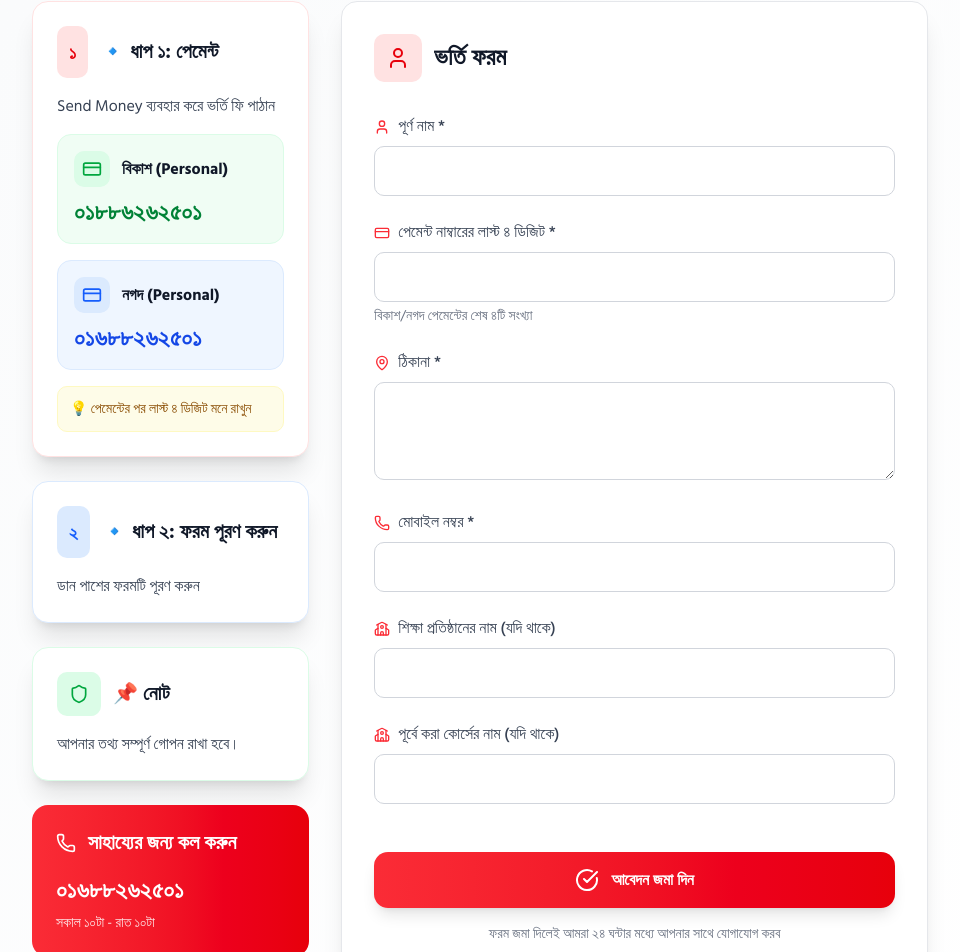
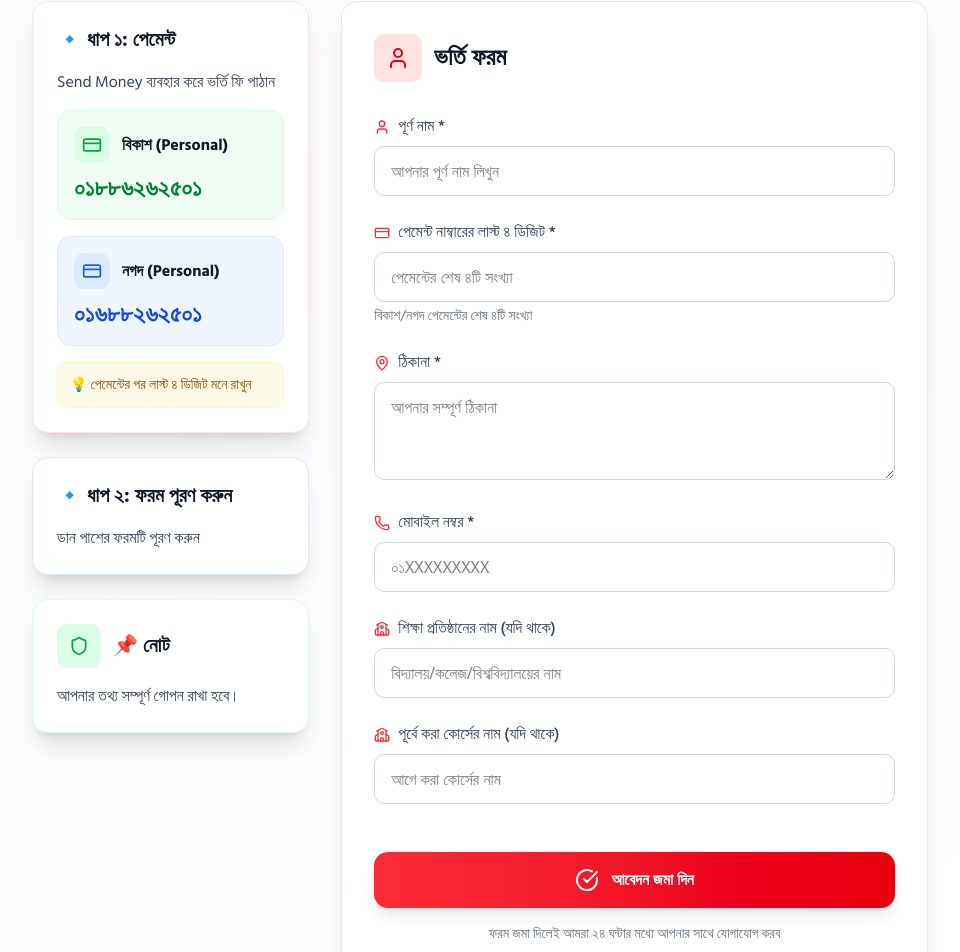
Before and after one commit to mamunurroshid90/noor-calligrapher, a Next.js app: page /enroll in a window 1280 px wide. Shown: the part 394-1346 px from the top of the page, without its empty margins (160-1120 px from the left). Built offline with nearby package versions, Linux system fonts and the light colour scheme.

Commit message:
added form integration & added video

```diff
--- a/package.json
+++ b/package.json
@@ -9,6 +9,7 @@
     "lint": "eslint"
   },
   "dependencies": {
+    "@emailjs/browser": "^4.4.1",
     "@radix-ui/react-dialog": "^1.1.15",
     "@radix-ui/react-slot": "^1.2.3",
     "class-variance-authority": "^0.7.1",
--- a/src/app/(main)/courses/page.tsx
+++ b/src/app/(main)/courses/page.tsx
@@ -56,7 +56,7 @@
       {/* Imported Components */}
       <HeroSection
         banglaFont={banglaFont}
-        onWatchVideo={openYouTubeVideo}
+        // onWatchVideo={openYouTubeVideo}
         onEnrollClick={handleEnrollClick}
       />
 
--- a/src/app/(main)/enroll/page.tsx
+++ b/src/app/(main)/enroll/page.tsx
@@ -25,6 +25,7 @@
   });
   const [isSubmitting, setIsSubmitting] = useState(false);
   const [isSubmitted, setIsSubmitted] = useState(false);
+  const [error, setError] = useState("");
 
   const handleChange = (
     e: React.ChangeEvent<HTMLInputElement | HTMLTextAreaElement>
@@ -35,16 +36,61 @@
     });
   };
 
+  // 🔥 সরাসরি ইমেইল পাঠানো (ইমেইল বক্স না খুলে)
   const handleSubmit = async (e: React.FormEvent) => {
     e.preventDefault();
     setIsSubmitting(true);
+    setError("");
 
-    // Simulate API call
-    setTimeout(() => {
-      setIsSubmitted(true);
+    try {
+      // FormSubmit.co ব্যবহার করে সরাসরি ইমেইল পাঠানো
+      const formDataObj = new FormData();
+      formDataObj.append(
+        "_subject",
+        `🎨 নতুন ভর্তি আবেদন - ${formData.fullName}`
+      );
+      formDataObj.append("name", formData.fullName);
+      formDataObj.append("mobile", formData.mobileNumber);
+      formDataObj.append("payment", formData.paymentLast4Digits);
+      formDataObj.append("address", formData.address);
+      formDataObj.append("institution", formData.institutionName || "নাই");
+      formDataObj.append("previous_course", formData.previousCourse || "নাই");
+      formDataObj.append("_replyto", formData.mobileNumber);
+      formDataObj.append("_template", "table");
+      formDataObj.append("_captcha", "false");
+
+      const response = await fetch(
+        "https://formsubmit.co/ajax/nijummamun7@gmail.com",
+        {
+          method: "POST",
+          body: formDataObj,
+        }
+      );
+
+      const result = await response.json();
+
+      if (result.success) {
+        setIsSubmitted(true);
+      } else {
+        throw new Error("ইমেইল পাঠানো যায়নি");
+      }
+    } catch (err) {
+      setError("আবেদন জমা দেওয়া যায়নি। পরে আবার চেষ্টা করুন।");
+    } finally {
       setIsSubmitting(false);
-      console.log("Form submitted:", formData);
-    }, 1500);
+    }
+  };
+
+  const resetForm = () => {
+    setIsSubmitted(false);
+    setFormData({
+      fullName: "",
+      paymentLast4Digits: "",
+      address: "",
+      mobileNumber: "",
+      institutionName: "",
+      previousCourse: "",
+    });
   };
 
   return (
@@ -81,9 +127,6 @@
               {/* Step 1: Payment */}
               <div className="bg-white rounded-2xl p-6 shadow-xl border border-red-100">
                 <div className="flex items-center gap-3 mb-4">
-                  <div className="p-3 bg-red-100 rounded-lg">
-                    <span className="text-red-600 font-bold text-lg">১</span>
-                  </div>
                   <h3
                     style={{ fontFamily: banglaFont }}
                     className="text-xl font-bold text-gray-900"
@@ -150,9 +193,6 @@
               {/* Step 2: Form */}
               <div className="bg-white rounded-2xl p-6 shadow-xl border border-blue-100">
                 <div className="flex items-center gap-3 mb-4">
-                  <div className="p-3 bg-blue-100 rounded-lg">
-                    <span className="text-blue-600 font-bold text-lg">২</span>
-                  </div>
                   <h3
                     style={{ fontFamily: banglaFont }}
                     className="text-xl font-bold text-gray-900"
@@ -182,24 +222,6 @@
 
                 <p style={{ fontFamily: banglaFont }} className="text-gray-700">
                   আপনার তথ্য সম্পূর্ণ গোপন রাখা হবে।
-                </p>
-              </div>
-
-              {/* Contact Info */}
-              <div className="bg-gradient-to-r from-red-500 to-red-600 rounded-2xl p-6 text-white">
-                <h3
-                  style={{ fontFamily: banglaFont }}
-                  className="text-xl font-bold mb-4 flex items-center gap-3"
-                >
-                  <Phone className="h-5 w-5" />
-                  সাহায্যের জন্য কল করুন
-                </h3>
-                <p className="text-2xl font-bold">০১৬৮৮২৬২৫০১</p>
-                <p
-                  style={{ fontFamily: banglaFont }}
-                  className="text-sm mt-2 opacity-90"
-                >
-                  সকাল ১০টা - রাত ১০টা
                 </p>
               </div>
             </div>
@@ -244,17 +266,7 @@
                     </div>
                   </div>
                   <button
-                    onClick={() => {
-                      setIsSubmitted(false);
-                      setFormData({
-                        fullName: "",
-                        paymentLast4Digits: "",
-                        address: "",
-                        mobileNumber: "",
-                        institutionName: "",
-                        previousCourse: "",
-                      });
-                    }}
+                    onClick={resetForm}
                     style={{ fontFamily: banglaFont }}
                     className="bg-red-500 hover:bg-red-600 text-white font-bold px-8 py-3 rounded-lg transition-colors"
                   >
@@ -275,6 +287,18 @@
                     </h2>
                   </div>
 
+                  {/* Error Message */}
+                  {error && (
+                    <div className="mb-6 p-4 bg-red-50 border border-red-200 rounded-lg">
+                      <p
+                        style={{ fontFamily: banglaFont }}
+                        className="text-red-700"
+                      >
+                        ⚠️ {error}
+                      </p>
+                    </div>
+                  )}
+
                   <form onSubmit={handleSubmit} className="space-y-6">
                     {/* Full Name */}
                     <div>
@@ -291,7 +315,7 @@
                         value={formData.fullName}
                         onChange={handleChange}
                         required
-                        className="w-full px-4 py-3 border border-gray-300 rounded-lg focus:ring-2 focus:ring-red-500 focus:border-transparent transition-all"
+                        className="w-full px-4 py-3 text-black border border-gray-300 rounded-lg focus:ring-2 focus:ring-red-500 focus:border-transparent transition-all"
                         placeholder="আপনার পূর্ণ নাম লিখুন"
                       />
                     </div>
@@ -313,7 +337,7 @@
                         required
                         maxLength={4}
                         pattern="[0-9]{4}"
-                        className="w-full px-4 py-3 border border-gray-300 rounded-lg focus:ring-2 focus:ring-red-500 focus:border-transparent transition-all"
+                        className="w-full px-4 py-3 text-black border border-gray-300 rounded-lg focus:ring-2 focus:ring-red-500 focus:border-transparent transition-all"
                         placeholder="পেমেন্টের শেষ ৪টি সংখ্যা"
                       />
                       <p
@@ -339,7 +363,7 @@
                         onChange={handleChange}
                         required
                         rows={3}
-                        className="w-full px-4 py-3 border border-gray-300 rounded-lg focus:ring-2 focus:ring-red-500 focus:border-transparent transition-all"
+                        className="w-full px-4 py-3 text-black border border-gray-300 rounded-lg focus:ring-2 focus:ring-red-500 focus:border-transparent transition-all"
                         placeholder="আপনার সম্পূর্ণ ঠিকানা"
                       />
                     </div>
@@ -360,7 +384,7 @@
                         onChange={handleChange}
                         required
                         pattern="[0-9]{11}"
-                        className="w-full px-4 py-3 border border-gray-300 rounded-lg focus:ring-2 focus:ring-red-500 focus:border-transparent transition-all"
+                        className="w-full px-4 py-3 text-black border border-gray-300 rounded-lg focus:ring-2 focus:ring-red-500 focus:border-transparent transition-all"
                         placeholder="০১XXXXXXXXX"
                       />
                     </div>
@@ -379,7 +403,7 @@
                         name="institutionName"
                         value={formData.institutionName}
                         onChange={handleChange}
-                        className="w-full px-4 py-3 border border-gray-300 rounded-lg focus:ring-2 focus:ring-red-500 focus:border-transparent transition-all"
+                        className="w-full px-4 py-3 text-black border border-gray-300 rounded-lg focus:ring-2 focus:ring-red-500 focus:border-transparent transition-all"
                         placeholder="বিদ্যালয়/কলেজ/বিশ্ববিদ্যালয়ের নাম"
                       />
                     </div>
@@ -398,7 +422,7 @@
                         name="previousCourse"
                         value={formData.previousCourse}
                         onChange={handleChange}
-                        className="w-full px-4 py-3 border border-gray-300 rounded-lg focus:ring-2 focus:ring-red-500 focus:border-transparent transition-all"
+                        className="w-full px-4 py-3 text-black border border-gray-300 rounded-lg focus:ring-2 focus:ring-red-500 focus:border-transparent transition-all"
                         placeholder="আগে করা কোর্সের নাম"
                       />
                     </div>
--- a/src/components/courses/HeroSection.tsx
+++ b/src/components/courses/HeroSection.tsx
@@ -1,30 +1,36 @@
 // src/components/courses/HeroSection.tsx
 "use client";
 
-import { MessageCircle, PlayCircle } from "lucide-react";
+import { MessageCircle, PlayCircle, X } from "lucide-react";
 import Container from "@/components/ui/Container";
-import { useState } from "react";
+import { useState, useRef } from "react";
 
 interface HeroSectionProps {
   banglaFont: string;
-  onWatchVideo: (videoId: string) => void;
-  onEnrollClick: () => void; // নতুন prop যোগ করুন
+  onEnrollClick: () => void;
 }
 
-const HeroSection = ({
-  banglaFont,
-  onWatchVideo,
-  onEnrollClick,
-}: HeroSectionProps) => {
+const HeroSection = ({ banglaFont, onEnrollClick }: HeroSectionProps) => {
   const [showVideo, setShowVideo] = useState(false);
+  const videoRef = useRef<HTMLVideoElement>(null);
 
-  // YouTube video ID (আপনার নিজের video ID দিয়ে replace করুন)
-  const youtubeVideoId = "dQw4w9WgXcQ";
+  // Local video path (public folder e video rakhben)
+  const videoPath = "/video/noor calligraphy video.mp4"; // 🔴 Apnar video file path
   const videoThumbnail = "/students-work/s-work10.jpg";
 
   const handlePlayVideo = () => {
     setShowVideo(true);
-    onWatchVideo(youtubeVideoId);
+    if (videoRef.current) {
+      videoRef.current.play();
+    }
+  };
+
+  const handleCloseVideo = () => {
+    setShowVideo(false);
+    if (videoRef.current) {
+      videoRef.current.pause();
+      videoRef.current.currentTime = 0;
+    }
   };
 
   return (
@@ -61,19 +67,36 @@
             </span>
           </p>
 
-          {/* YouTube Video Section - Full Width */}
+          {/* Video Section - Full Width */}
           <div className="mb-12">
             <div className="relative rounded-2xl overflow-hidden shadow-2xl mb-8">
               {showVideo ? (
-                // YouTube Video Player
-                <div className="aspect-video w-full">
-                  <iframe
-                    src={`https://www.youtube.com/embed/${youtubeVideoId}?autoplay=1&rel=0&modestbranding=1`}
-                    className="w-full h-full"
-                    allow="accelerometer; autoplay; clipboard-write; encrypted-media; gyroscope; picture-in-picture"
-                    allowFullScreen
-                    title="ক্যালিগ্রাফি কোর্স ইন্ট্রোডাকশন"
-                  ></iframe>
+                // Local Video Player
+                <div className="relative aspect-video w-full bg-black">
+                  <video
+                    ref={videoRef}
+                    className="w-full h-full object-contain"
+                    controls
+                    autoPlay
+                    playsInline
+                    loop
+                    muted={false}
+                  >
+                    <source
+                      className="w-full h-full"
+                      src={videoPath}
+                      type="video/mp4"
+                    />
+                    আপনার ব্রাউজার ভিডিও সাপোর্ট করে না।
+                  </video>
+
+                  {/* Close Button */}
+                  <button
+                    onClick={handleCloseVideo}
+                    className="absolute top-4 right-4 bg-black/70 hover:bg-black text-white p-2 rounded-full z-10"
+                  >
+                    <X className="h-6 w-6" />
+                  </button>
                 </div>
               ) : (
                 // Video Thumbnail with Play Button
@@ -139,7 +162,7 @@
               WhatsApp-এ যোগাযোগ করুন
             </button>
 
-            {/* Enroll Now Button - Form-এ নিয়ে যাবে */}
+            {/* Enroll Now Button */}
             <button
               onClick={onEnrollClick}
               style={{ fontFamily: banglaFont }}
```
Also changed, not shown: 2 other files (tests, documents, lock files or other folders).
